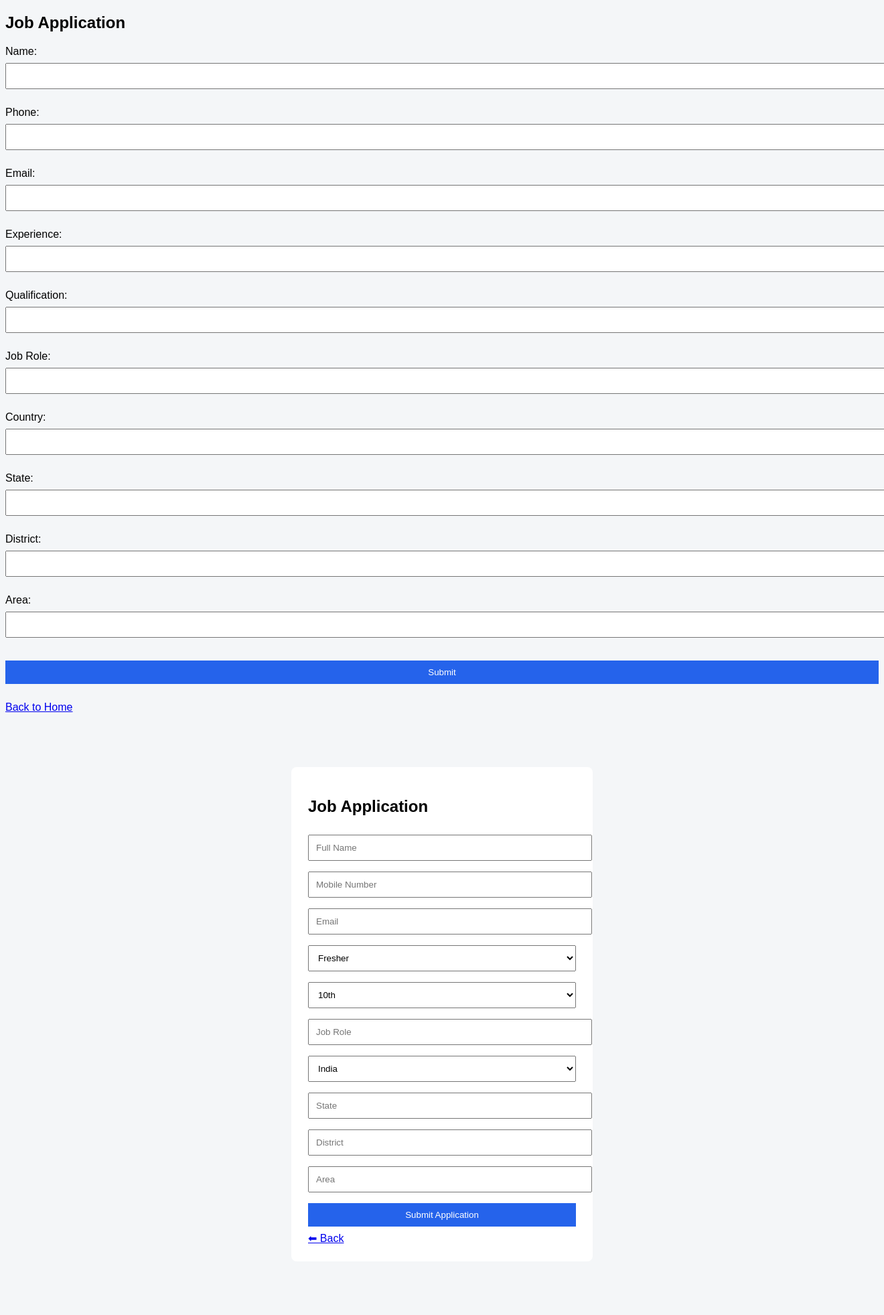
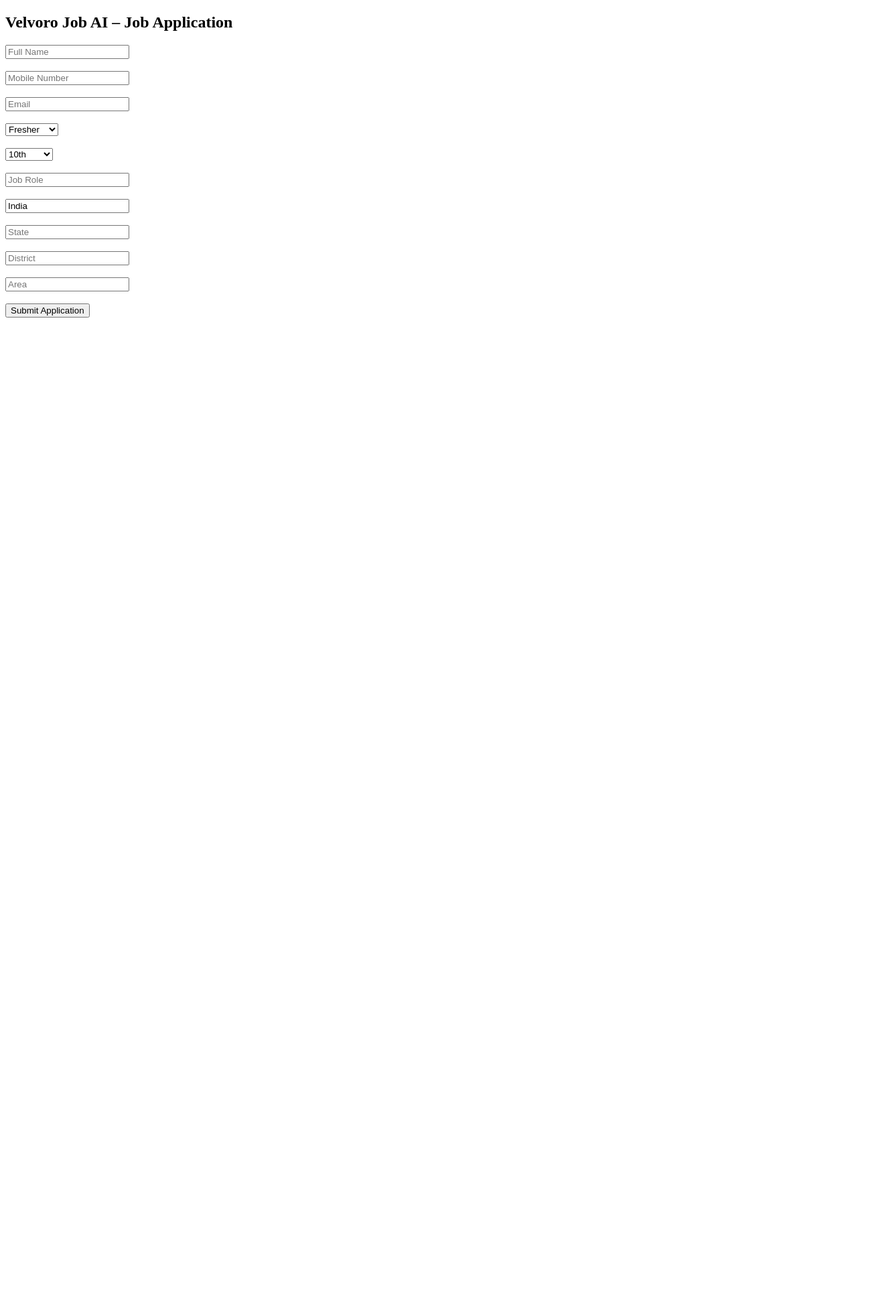
Before and after one commit to ovelvoro-stack/velvoro-job-ai, a Flask app: page /apply in a window 1320 px wide; the page is wider, and only the part inside the window is pictured. Shown: that part at 67% size. After the commit the page ends 474 px from the top of that part, so only its background shows below. Run offline with Flask 3, Linux system fonts and the light colour scheme.

Commit message:
Update apply.html

```diff
--- a/templates/apply.html
+++ b/templates/apply.html
@@ -1,76 +1,38 @@
 <!DOCTYPE html>
 <html>
 <head>
-    <title>Job Application</title>
+    <title>Velvoro Job AI – Apply</title>
 </head>
 <body>
-<h2>Job Application</h2>
+<h2>Velvoro Job AI – Job Application</h2>
 
-<form method="POST">
-    Name: <input name="name" required><br><br>
-    Phone: <input name="phone" required><br><br>
-    Email: <input name="email" required><br><br>
-    Experience: <input name="experience"><br><br>
-    Qualification: <input name="qualification"><br><br>
-    Job Role: <input name="job_role"><br><br>
-    Country: <input name="country"><br><br>
-    State: <input name="state"><br><br>
-    District: <input name="district"><br><br>
-    Area: <input name="area"><br><br>
-
-    <button type="submit">Submit</button>
-</form>
-
-<br>
-<a href="/">Back to Home</a>
-</body>
-</html><!DOCTYPE html>
-<html>
-<head>
-  <title>Apply Job</title>
-  <link rel="stylesheet" href="/static/style.css">
-</head>
-<body>
-<div class="form-container">
-<h2>Job Application</h2>
-
-<form method="POST">
-<input name="name" placeholder="Full Name" required>
-<input name="phone" placeholder="Mobile Number" required>
-<input name="email" placeholder="Email" required>
+<form method="post">
+    <input name="name" placeholder="Full Name" required><br><br>
+    <input name="phone" placeholder="Mobile Number" required><br><br>
+    <input name="email" placeholder="Email" required><br><br>
 
     <select name="experience">
         <option>Fresher</option>
         <option>1-3 Years</option>
         <option>3-5 Years</option>
         <option>5+ Years</option>
-</select>
+    </select><br><br>
 
     <select name="qualification">
         <option>10th</option>
-  <option>12th</option>
+        <option>Inter</option>
         <option>Diploma</option>
-  <option>Graduate</option>
-  <option>Post Graduate</option>
-</select>
+        <option>Degree</option>
+        <option>PG</option>
+    </select><br><br>
 
-<input name="job_role" placeholder="Job Role">
-
-<select name="country">
-  <option>India</option>
-  <option>USA</option>
-  <option>UK</option>
-  <option>UAE</option>
-</select>
-
-<input name="state" placeholder="State">
-<input name="district" placeholder="District">
-<input name="area" placeholder="Area">
+    <input name="job_role" placeholder="Job Role" required><br><br>
+    <input name="country" value="India"><br><br>
+    <input name="state" placeholder="State"><br><br>
+    <input name="district" placeholder="District"><br><br>
+    <input name="area" placeholder="Area"><br><br>
 
     <button type="submit">Submit Application</button>
 </form>
-
-<a href="/">⬅ Back</a>
-</div>
 </body>
 </html>
```
Lines whose indentation alone changed are shown as unchanged.
